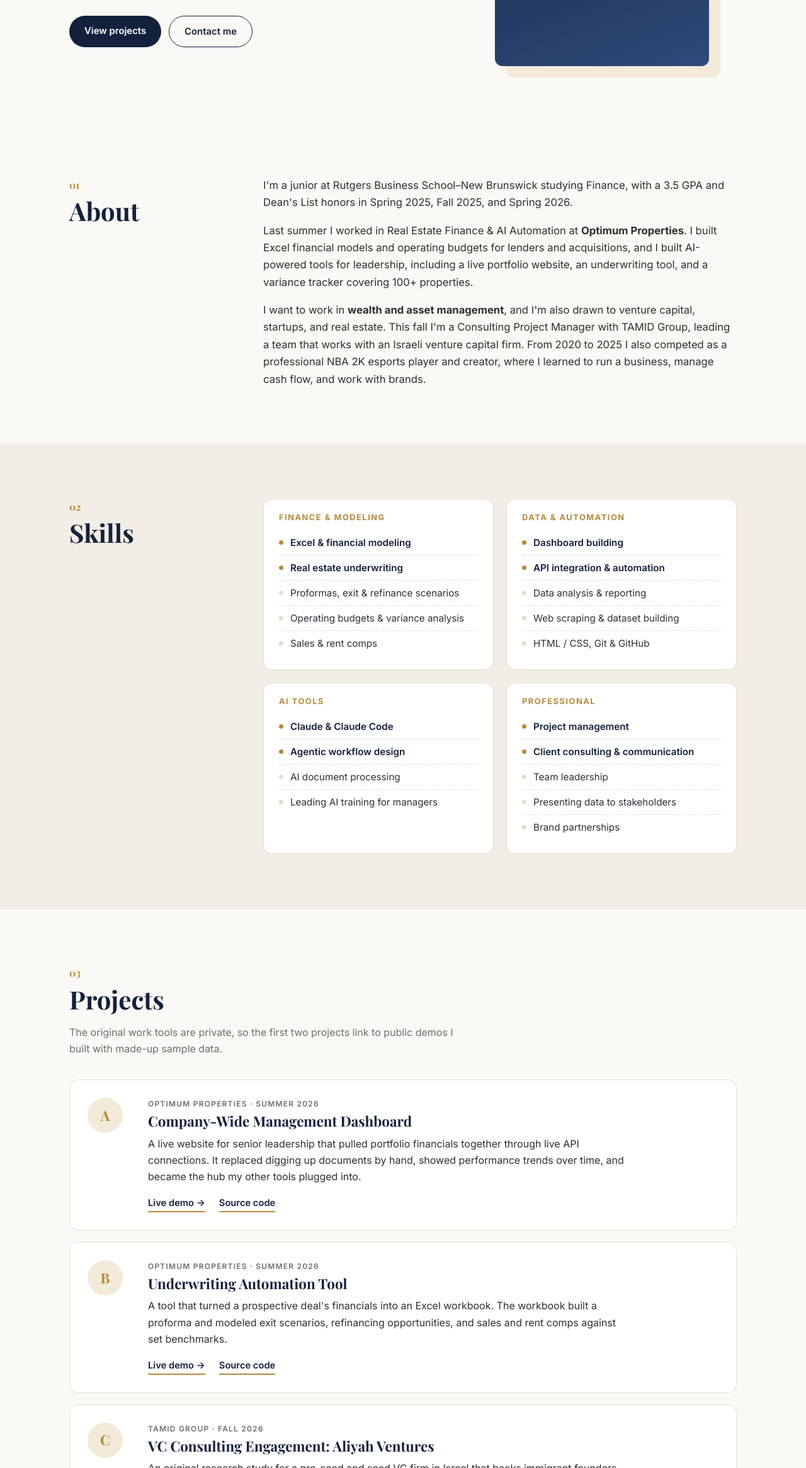
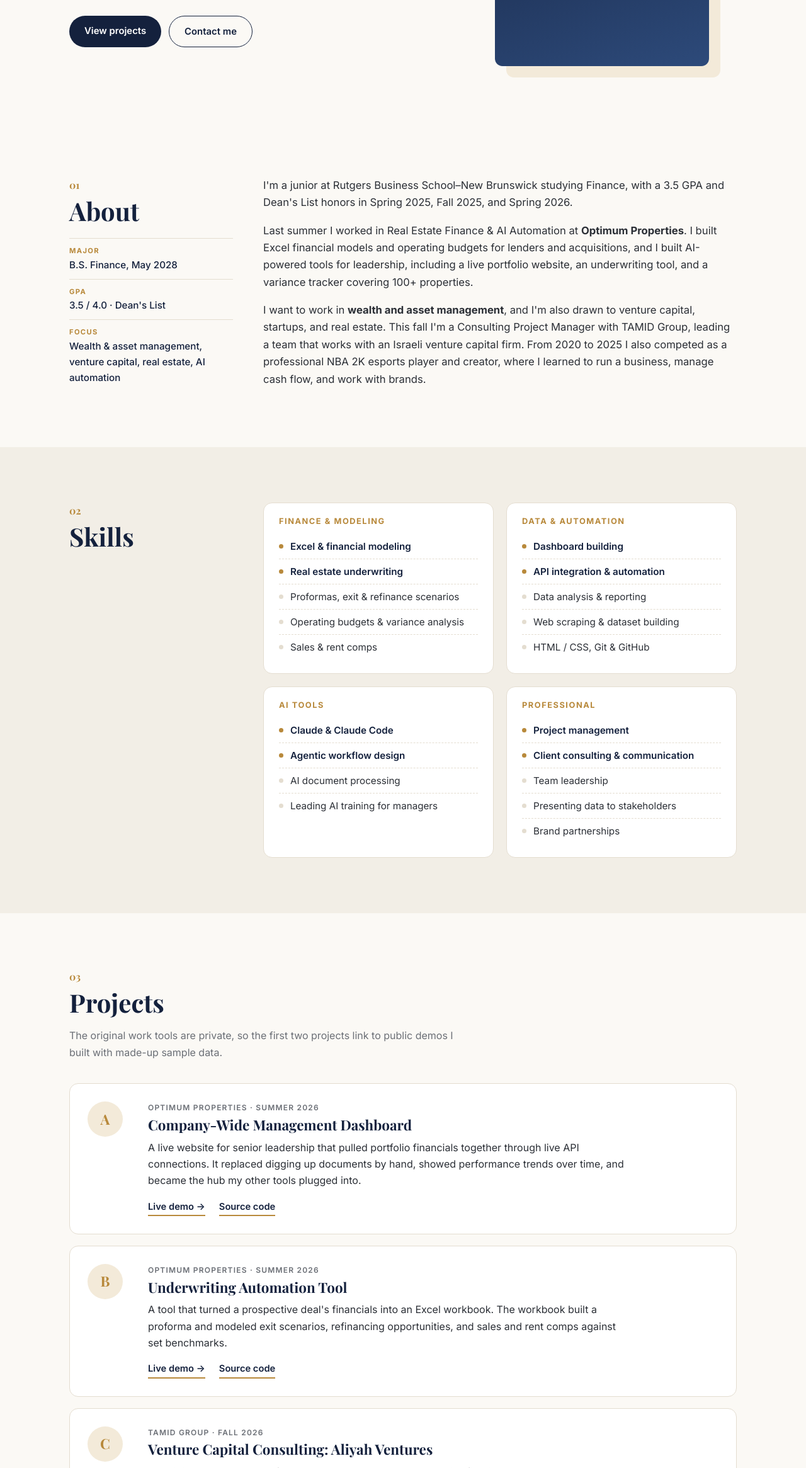
Before and after one commit to nathansabony/nathansabony.github.io, a plain HTML site: page index.html in a window 1280 px wide. Shown: the part 469-2800 px from the top of the page at 63% size. Drawn offline with nearby package versions, Linux system fonts and the light colour scheme.

Commit message:
Add Focus line (incl. real estate), spell out venture capital

```diff
--- a/index.html
+++ b/index.html
@@ -59,6 +59,11 @@
         <div>
           <p class="kicker">01</p>
           <h2>About</h2>
+          <ul class="facts">
+            <li><span>Major</span>B.S. Finance, May 2028</li>
+            <li><span>GPA</span>3.5 / 4.0 &middot; Dean's List</li>
+            <li><span>Focus</span>Wealth &amp; asset management, venture capital, real estate, AI automation</li>
+          </ul>
         </div>
         <div class="prose">
           <p>
@@ -180,9 +185,9 @@
             <div class="project-num">C</div>
             <div class="project-body">
               <p class="project-label">TAMID Group &middot; Fall 2026</p>
-              <h3>VC Consulting Engagement: Aliyah Ventures</h3>
+              <h3>Venture Capital Consulting: Aliyah Ventures</h3>
               <p>
-                An original research study for a pre-seed and seed VC firm in Israel that backs immigrant founders.
+                An original research study for a pre-seed and seed venture capital firm in Israel that backs immigrant founders.
                 My team is building a dataset from LinkedIn and public sources to find what drives these founders'
                 success, plus a screening tool that checks whether a founder qualifies and predicts whether their
                 startup will be profitable.
@@ -279,7 +284,7 @@
             <p class="job-title">Consulting Project Manager &middot; Fall 2026</p>
             <p>
               Leading a team of student consultants through a semester-long engagement with Aliyah Ventures, a pre-seed
-              and seed VC firm in Israel. I direct an original research study on what drives immigrant founders' success,
+              and seed venture capital firm in Israel. I direct an original research study on what drives immigrant founders' success,
               manage client communication and timelines, and oversee a founder-screening tool.
             </p>
           </article>
```
